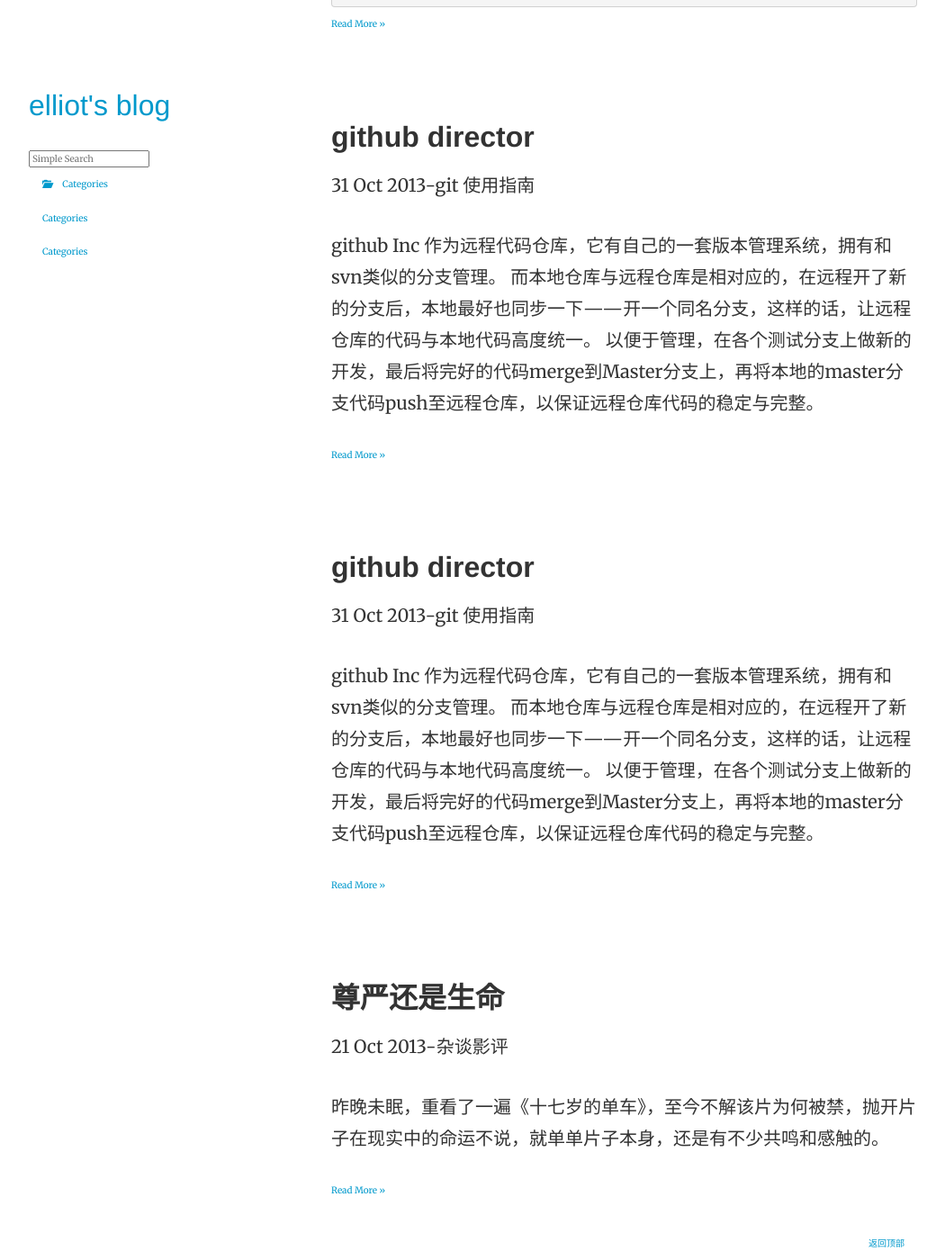
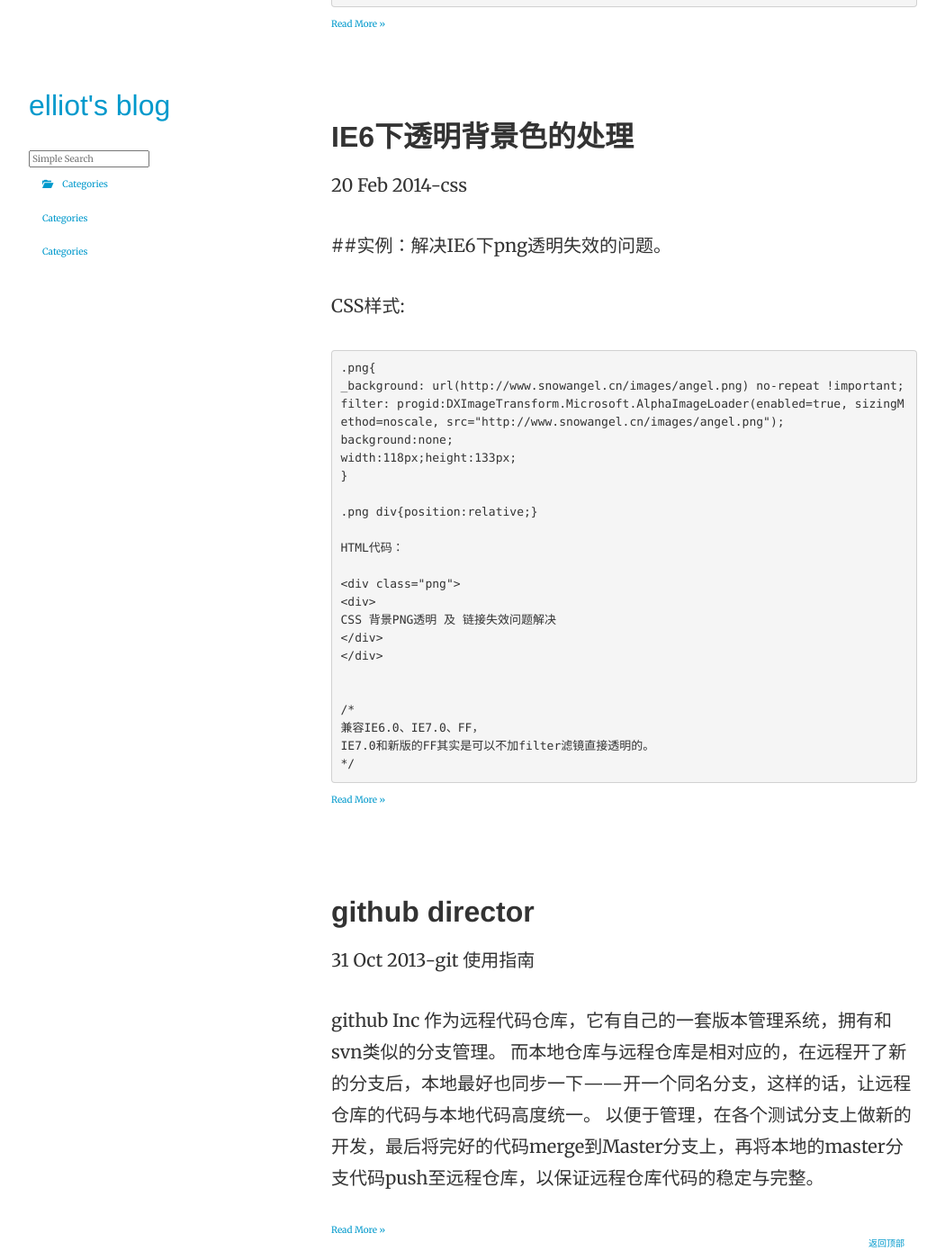
Before and after one commit to huxiangtao/huxiangtao.github.io, a Jekyll site: the page built from index.html, in a window 1280 px wide and 1400 px high, scrolled down 762 px. Shown: the whole window at 90% size, without its empty margins (38-1088 px from the left). Built offline with Jekyll 4.4.1, drawn with Linux system fonts in a browser that asks for light colours; Markdown is read by kramdown in place of the engine named in the settings; the list of posts is cut into pages by our own code.

Commit message:
adjust ie6 doc

```diff
--- a/_config.yml
+++ b/_config.yml
@@ -2,6 +2,6 @@ markdown: rdiscount
 permalink: /:title.html
 paginate: 5
 pygments: true
-url : "http://huxiangtao.github.com"
+url : "http://localhost:4000"
 name: "elliot's blog"
 encoding: utf-8
--- a/_includes/_head.html
+++ b/_includes/_head.html
@@ -2,7 +2,11 @@
 <html lang="en">
 <head>
     <meta charset="utf-8">
-    <title>{{site.name}}</title>
+    {% if page.url == none %}
+    <title>{{ site.name }}</title>
+    {% else %}
+    <title>{{ page.title }}</title>
+    {% endif %}
     <meta name="author" content="{{site.author}}">
     <meta name="description" content="{{site.description}}">
     <meta name="viewport" content="width=device-width, initial-scale=1.0,maximum-scale=1.0, user-scalable=no">
--- /dev/null
+++ b/_posts/2014-02-20-css-for-ie6.md
@@ -0,0 +1,36 @@
+---
+layout: post
+category : css
+tagline: "Supporting tagline"
+tags : [css, ie6, png]
+title : IE6下透明背景色的处理
+articleType : blog
+---
+
+
+##实例：解决IE6下png透明失效的问题。
+
+CSS样式:
+
+    .png{
+    _background: url(http://www.snowangel.cn/images/angel.png) no-repeat !important;
+    filter: progid:DXImageTransform.Microsoft.AlphaImageLoader(enabled=true, sizingMethod=noscale, src="http://www.snowangel.cn/images/angel.png");
+    background:none;
+    width:118px;height:133px;
+    }
+
+    .png div{position:relative;}
+
+    HTML代码：
+
+    <div class="png">
+    <div>
+    CSS 背景PNG透明 及 链接失效问题解决
+    </div>
+    </div>
+
+
+    /*
+    兼容IE6.0、IE7.0、FF，
+    IE7.0和新版的FF其实是可以不加filter滤镜直接透明的。
+    */
```
